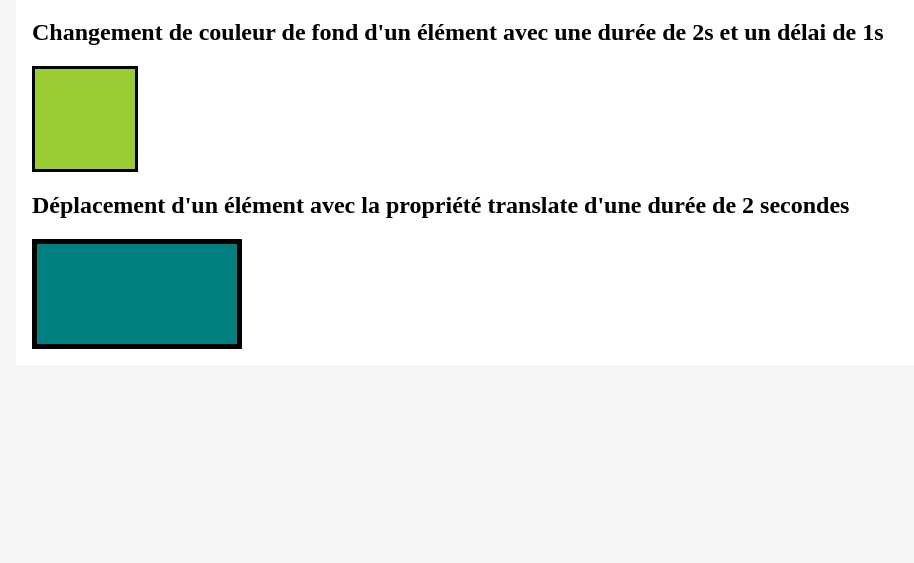
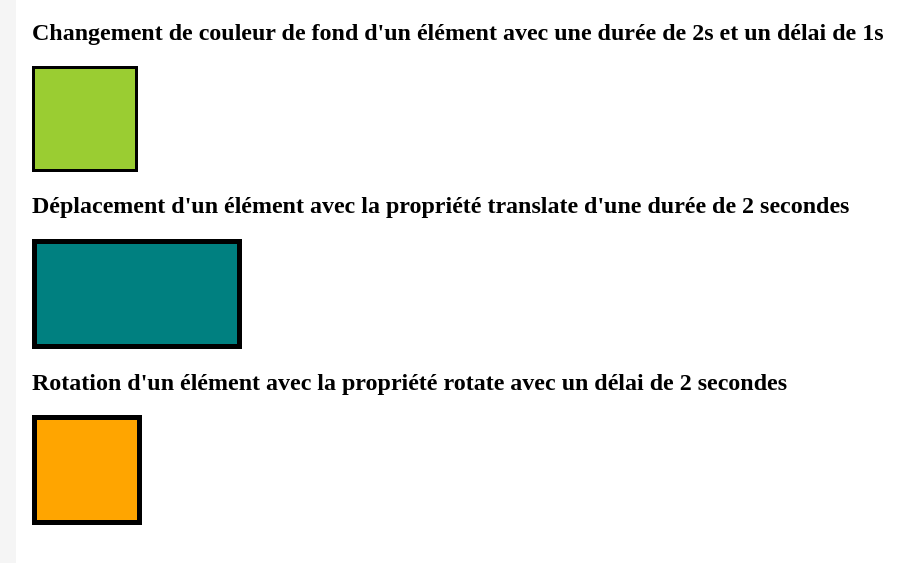
Before and after one commit to philippedandreadev/animation-css-transition, a plain HTML site: page index.html in a window 1280 px wide. Shown: the part 77-640 px from the top of the page, without its empty margins (96-1010 px from the left). Drawn offline with Linux system fonts and the light colour scheme.

Commit message:
rotation of an element with a delay of 0.5s and a duration of 1s in linear mode and used in the transition shortcut property

```diff
--- a/index.html
+++ b/index.html
@@ -16,13 +16,18 @@
 
         </div>
     </div>
-
     <div class="contentDeux">
       <h2>Déplacement d'un élément avec la propriété translate d'une durée de 2 secondes</h2>
       <div class="item-2">
 
       </div>
-  </div>
+    </div>
+    <div class="contentTrois">
+      <h2>Rotation d'un élément avec la propriété rotate avec un délai de 2 secondes</h2>
+      <div class="item-3">
+
+      </div>
+    </div>
   </div>
 </body>
 </html>
--- a/style.css
+++ b/style.css
@@ -8,6 +8,7 @@ body {
     margin: 0 auto;
     background-color: white;
     padding: 1em;
+    min-height: 100vh
 }
 h1 {
     text-align: center;
@@ -36,7 +37,25 @@ Changement de couleur de fond d'un élément avec une durée de 2s et un délai
 }
 
 .item-2:hover {
-    /* on peut également utiliser translateY pour le déplacement sur l'axe verticale ou
+    /* on peut également utiliser translatY pour le déplacement sur l'axe verticale ou
     utiliser translate(valeur1,valeur2) pour modifier le déplacement sur l'axe horizontale et vertical */
     transform: translateX(300px);
 }
+
+/* Rotationd'un élément avec la propriété rotate avec un délai de 2s */
+.item-3 {
+    width: 100px;
+    height: 100px;
+    background-color:orange;
+    border: 5px solid black;
+    /* correspond à
+    transition: <property> <duration> <timing-function> <delay>
+    */
+    transition: all 1s linear 0.5s;
+}
+
+.item-3:hover {
+    /* on peut également utiliser translatY pour le déplacement sur l'axe verticale ou
+    utiliser translate(valeur1,valeur2) pour modifier le déplacement sur l'axe horizontale et vertical */
+    transform: rotate(360deg);
+}
```
